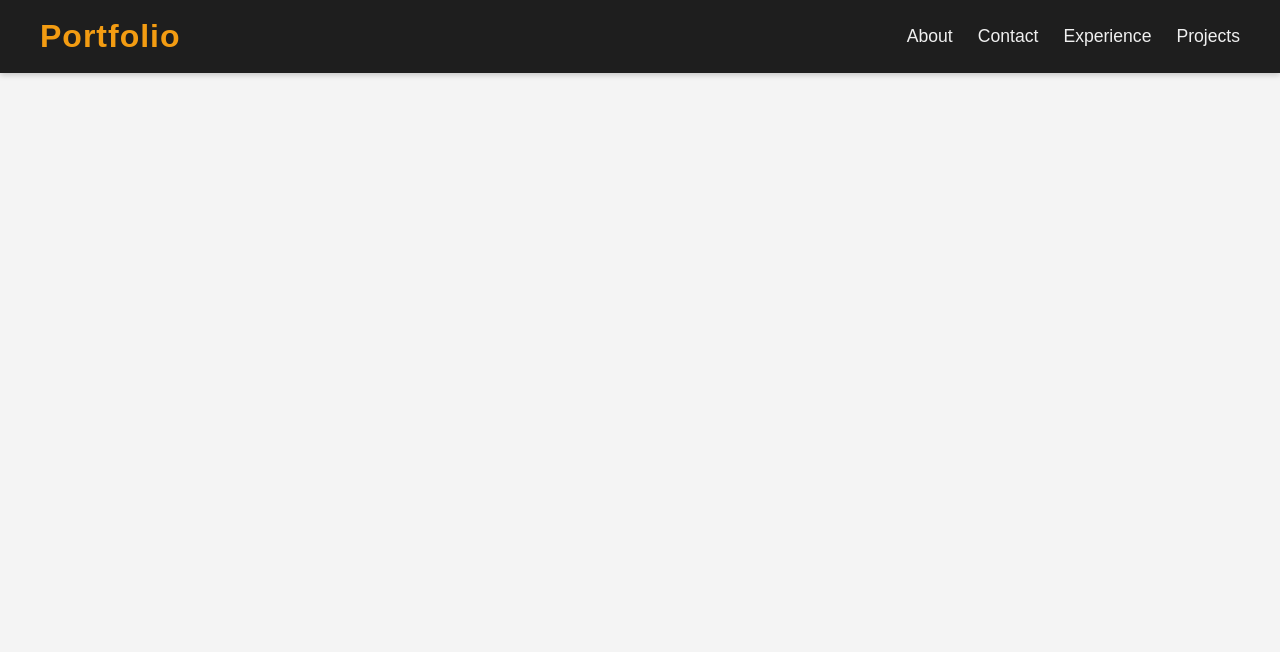
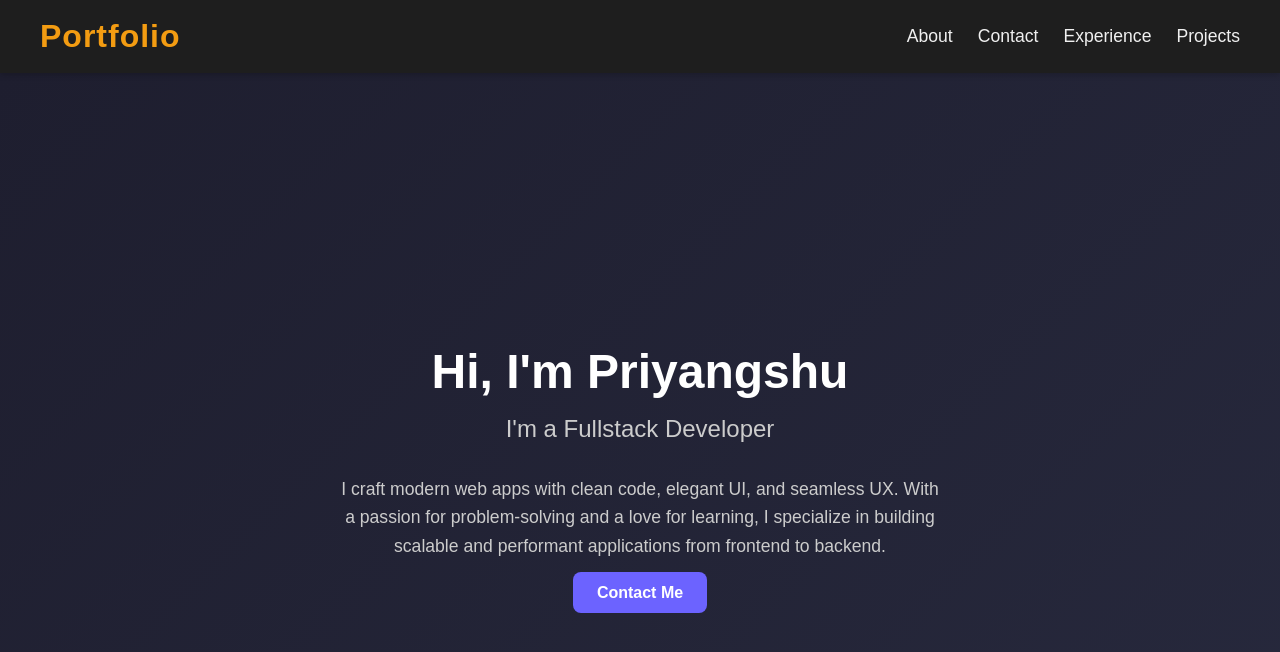
Before and after one commit to priyangshu-halder/react-basics, a React (Vite) app in the folder folio_vite/: page / in a window 1280 px wide. Shown: the top 652 px of the page. Built offline with nearby package versions, Linux system fonts and the light colour scheme.

Commit message:
add Hero section

```diff
--- a/folio_vite/src/App.jsx
+++ b/folio_vite/src/App.jsx
@@ -1,11 +1,15 @@
 import './App.css'
 import Navbar from './components/Navbar/Navbar'
+import Hero from './components/Hero/Hero'
 function App() {
 
 
   return (
     <>
-      <div className='{styles.App}'><Navbar/></div>
+      <div className='{styles.App}'>
+        <Navbar/>
+        <Hero/>
+      </div>
     </>
   )
 }
--- /dev/null
+++ b/folio_vite/src/components/Hero/Hero.jsx
@@ -0,0 +1,21 @@
+import React from "react";
+import styles from "./Hero.module.css";
+
+const Hero = () => {
+    return (
+        <section className={styles.hero}>
+            <div className={styles.content}>
+                <h1 className={styles.title}>Hi, I'm Priyangshu</h1>
+                <p className={styles.subtitle}>I'm a Fullstack Developer</p>
+                <p className={styles.description}>
+                    I craft modern web apps with clean code, elegant UI, and seamless UX.
+                    With a passion for problem-solving and a love for learning, I specialize
+                    in building scalable and performant applications from frontend to backend.
+                </p>
+                <a href="#contact" className={styles.ctaButton}>Contact Me</a>
+            </div>
+        </section>
+    );
+};
+
+export default Hero;
--- /dev/null
+++ b/folio_vite/src/components/Hero/Hero.module.css
@@ -0,0 +1,58 @@
+.hero {
+    display: flex;
+    align-items: center;
+    justify-content: center;
+    height: 100vh;
+    padding: 0 20px;
+    background: linear-gradient(135deg, #1e1e2f, #27293d);
+    color: #fff;
+    text-align: center;
+}
+
+.content {
+    max-width: 600px;
+    animation: fadeIn 1s ease-in-out;
+}
+
+.title {
+    font-size: 3rem;
+    margin-bottom: 1rem;
+}
+
+.subtitle {
+    font-size: 1.5rem;
+    margin-bottom: 2rem;
+    color: #ccc;
+}
+
+.description {
+    font-size: 1.1rem;
+    line-height: 1.6;
+    color: #cccccc;
+    margin-bottom: 1.5rem;
+}
+
+.ctaButton {
+    background-color: #6c63ff;
+    color: white;
+    padding: 12px 24px;
+    text-decoration: none;
+    border-radius: 8px;
+    font-weight: bold;
+    transition: background 0.3s ease;
+}
+
+.ctaButton:hover {
+    background-color: #5848f0;
+}
+
+@keyframes fadeIn {
+    from {
+        opacity: 0;
+        transform: translateY(30px);
+    }
+    to {
+        opacity: 1;
+        transform: translateY(0);
+    }
+}
```
